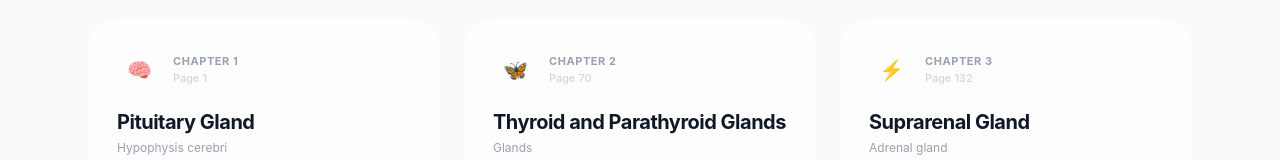
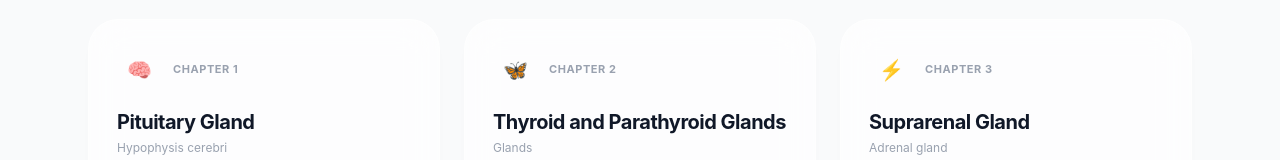
Before and after one commit to ohossa/Endocrine-Quiz, a React (Vite) app: page / in a window 1280 px wide. Shown: the part 405-565 px from the top of the page. Built offline with nearby package versions, Linux system fonts and the light colour scheme.

Commit message:
style: remove page numbers from chapter select cards

```diff
--- a/src/app/components/ChapterSelect.tsx
+++ b/src/app/components/ChapterSelect.tsx
@@ -227,7 +227,6 @@ export function ChapterSelect({ onSelectChapter }: Props) {
                     <div className="text-[11px] font-bold text-gray-400 dark:text-gray-500 uppercase tracking-wider">
                       Chapter {chapter.id}
                     </div>
-                    <div className="text-[11px] text-gray-300 dark:text-gray-600 font-medium">Page {chapter.page}</div>
                   </div>
                 </div>
 
```
Also changed, not shown: 3 other files (tests, documents, lock files or other folders).
